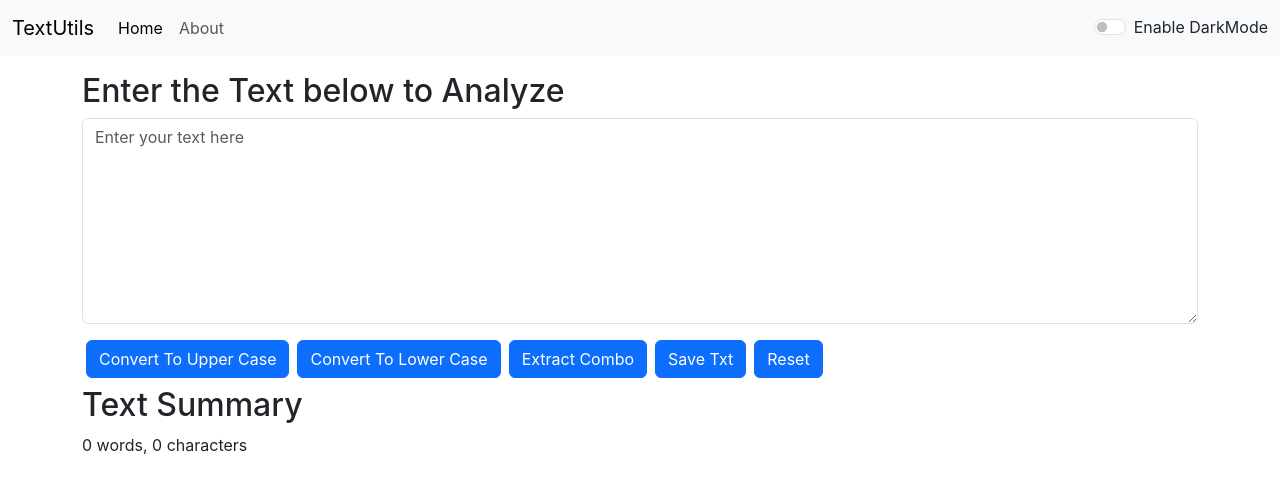
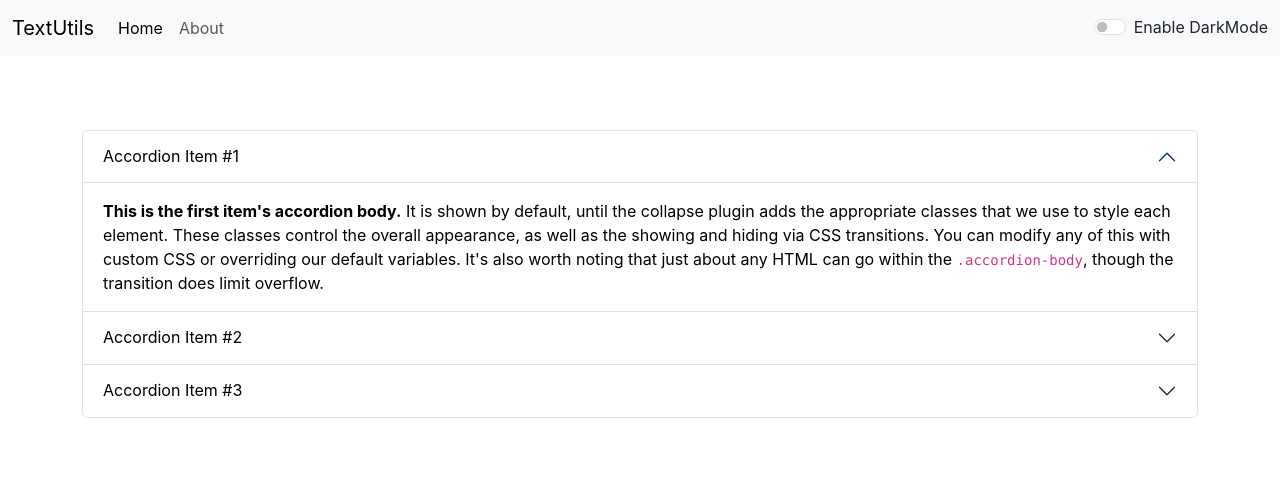
Before and after one commit to deepak-kumar001/text-utils, a React (Create React App) app: page /about in a window 1280 px wide. Shown: the top 492 px of the page. Built offline with nearby package versions, Linux system fonts and the light colour scheme.

Commit message:
added about and router

```diff
--- a/package.json
+++ b/package.json
@@ -8,6 +8,7 @@
     "@testing-library/user-event": "^13.5.0",
     "react": "^18.2.0",
     "react-dom": "^18.2.0",
+    "react-router-dom": "^6.15.0",
     "react-scripts": "5.0.1",
     "web-vitals": "^2.1.4"
   },
--- a/src/App.js
+++ b/src/App.js
@@ -3,7 +3,14 @@ import { useState } from 'react';
 import './App.css';
 import Navbar from './Components/Navbar';
 import TextForm from './Components/TextForm';
+import About from './Components/About';
 import Alert from './Components/Alert';
+import React from "react";
+import {
+  BrowserRouter as Router,
+  Routes,
+  Route
+} from "react-router-dom";
 
 let timer;
 function App() {
@@ -36,11 +43,18 @@ function App() {
   }
   return (
     <>
-      <Navbar title="TextUtils" aboutText="About" mode={mode} toggleMode={toggleMode}></Navbar>
-      <Alert alert={alert} />
-      <div className="container">
-        <TextForm heading="Enter the Text below to Analyze" mode={mode} showAlert={showAlert}></TextForm>
-      </div>
+      <Router>
+        <Navbar title="TextUtils" aboutText="About" mode={mode} toggleMode={toggleMode}></Navbar>
+        <Alert alert={alert} />
+        <div className="container">
+          <Routes>
+            <Route exact path="/about" element={<About mode={mode}/>}></Route>
+            <Route exact path="/" element={<TextForm heading="Enter the Text below to Analyze" mode={mode} showAlert={showAlert}></TextForm>}>
+              {/* <Home  /> */}
+            </Route>
+          </Routes>
+        </div>
+      </Router>
     </>
   );
 }
--- /dev/null
+++ b/src/Components/About.js
@@ -0,0 +1,46 @@
+import React from 'react'
+
+export default function About(props) {
+    return (
+        <div>
+            <div className="accordion mt-4" id="accordionExample">
+                <div className="accordion-item">
+                    <h2 className="accordion-header">
+                        <button style={{backgroundColor:props.mode==="dark"?"#1a164e":"white", color:props.mode==="dark"?"white":"black"}} className="accordion-button" type="button" data-bs-toggle="collapse" data-bs-target="#collapseOne" aria-expanded="true" aria-controls="collapseOne">
+                            Accordion Item #1
+                        </button>
+                    </h2>
+                    <div style={{backgroundColor:props.mode==="dark"?"#1a164ee3":"white", color:props.mode==="dark"?"white":"black"}} id="collapseOne" className="accordion-collapse collapse show" data-bs-parent="#accordionExample">
+                        <div className="accordion-body">
+                            <strong>This is the first item's accordion body.</strong> It is shown by default, until the collapse plugin adds the appropriate classes that we use to style each element. These classes control the overall appearance, as well as the showing and hiding via CSS transitions. You can modify any of this with custom CSS or overriding our default variables. It's also worth noting that just about any HTML can go within the <code>.accordion-body</code>, though the transition does limit overflow.
+                        </div>
+                    </div>
+                </div>
+                <div className="accordion-item">
+                    <h2 className="accordion-header">
+                        <button style={{backgroundColor:props.mode==="dark"?"#1a164e":"white", color:props.mode==="dark"?"white":"black"}} className="accordion-button collapsed" type="button" data-bs-toggle="collapse" data-bs-target="#collapseTwo" aria-expanded="false" aria-controls="collapseTwo">
+                            Accordion Item #2
+                        </button>
+                    </h2>
+                    <div style={{backgroundColor:props.mode==="dark"?"#1a164ee3":"white", color:props.mode==="dark"?"white":"black"}} id="collapseTwo" className="accordion-collapse collapse" data-bs-parent="#accordionExample">
+                        <div className="accordion-body">
+                            <strong>This is the second item's accordion body.</strong> It is hidden by default, until the collapse plugin adds the appropriate classes that we use to style each element. These classes control the overall appearance, as well as the showing and hiding via CSS transitions. You can modify any of this with custom CSS or overriding our default variables. It's also worth noting that just about any HTML can go within the <code>.accordion-body</code>, though the transition does limit overflow.
+                        </div>
+                    </div>
+                </div>
+                <div className="accordion-item">
+                    <h2 className="accordion-header">
+                        <button style={{backgroundColor:props.mode==="dark"?"#1a164e":"white", color:props.mode==="dark"?"white":"black"}} className="accordion-button collapsed" type="button" data-bs-toggle="collapse" data-bs-target="#collapseThree" aria-expanded="false" aria-controls="collapseThree">
+                            Accordion Item #3
+                        </button>
+                    </h2>
+                    <div style={{backgroundColor:props.mode==="dark"?"#1a164ee3":"white", color:props.mode==="dark"?"white":"black"}} id="collapseThree" className="accordion-collapse collapse" data-bs-parent="#accordionExample">
+                        <div className="accordion-body">
+                            <strong>This is the third item's accordion body.</strong> It is hidden by default, until the collapse plugin adds the appropriate classes that we use to style each element. These classes control the overall appearance, as well as the showing and hiding via CSS transitions. You can modify any of this with custom CSS or overriding our default variables. It's also worth noting that just about any HTML can go within the <code>.accordion-body</code>, though the transition does limit overflow.
+                        </div>
+                    </div>
+                </div>
+            </div>
+        </div>
+    )
+}
--- a/src/Components/Alert.js
+++ b/src/Components/Alert.js
@@ -2,10 +2,12 @@ import React from 'react'
 
 export default function Alert(props) {
     return (
-        props.alert && <div>
-            <div class={`alert alert-${props.alert.type}`} role="alert">
-                {props.alert.msg}
-            </div>
+        <div style={{height:"50px"}}>
+            {props.alert && <div>
+                <div className={`alert alert-${props.alert.type}`} role="alert">
+                    {props.alert.msg}
+                </div>
+            </div>}
         </div>
     )
 }
--- a/src/Components/Navbar.js
+++ b/src/Components/Navbar.js
@@ -1,7 +1,14 @@
 import React from 'react'
 import PropTypes from 'prop-types'
+import { Link } from 'react-router-dom';
 
 export default function Navbar(props) {
+  const handleActive = (event) => {
+    // console.log(event.target.classList)
+    Array.from(document.getElementsByClassName("nav-link")).map(element=>{return element.classList.remove("active")});
+    // document.getElementsByClassName("nav-link").forEach(element=>{element.classList.remove("active")});
+    event.target.classList.add("active");
+  }
   return (
     <nav className="navbar navbar-expand-lg bg-body-tertiary" data-bs-theme={props.mode}>
       <div className="container-fluid">
@@ -12,15 +19,15 @@ export default function Navbar(props) {
         <div className="collapse navbar-collapse" id="navbarSupportedContent">
           <ul className="navbar-nav me-auto mb-2 mb-lg-0">
             <li className="nav-item">
-              <a className="nav-link active" aria-current="page" href="/">Home</a>
+              <Link onClick={handleActive} className="nav-link active" aria-current="page" to="/">Home</Link>
             </li>
             <li className="nav-item">
-              <a className="nav-link" href="/">{props.aboutText}</a>
+              <Link onClick={handleActive} className="nav-link" to="/about">{props.aboutText}</Link>
             </li>
           </ul>
           <div className="form-check form-switch">
             <input className="form-check-input" type="checkbox" onClick={props.toggleMode} role="switch" id="flexSwitchCheckDefault"/>
-              <label className={`form-check-label text-${props.mode=='dark'?'light':'dark'}`} htmlFor="flexSwitchCheckDefault">Enable DarkMode</label>
+              <label className={`form-check-label text-${props.mode==='dark'?'light':'dark'}`} htmlFor="flexSwitchCheckDefault">Enable DarkMode</label>
           </div>
           {/* <form className="d-flex" role="search">
             <input className="form-control me-2" type="search" placeholder="Search" aria-label="Search" />
--- a/src/Components/TextForm.js
+++ b/src/Components/TextForm.js
@@ -31,10 +31,10 @@ export default function TextForm(props) {
         }
     };
     const handleSaveTxt = () => {
-        if(text == ""){
-            props.showAlert("There is nothing to save. Please input some text.","warning");
-            return
-        }
+        // if(text === ""){
+        //     props.showAlert("There is nothing to save. Please input some text.","warning");
+        //     return
+        // }
         const element = document.createElement('a');
         const file = new Blob([text], { type: 'text/plain' });
         element.href = URL.createObjectURL(file);
@@ -42,6 +42,13 @@ export default function TextForm(props) {
         document.body.appendChild(element);
         element.click();
         document.body.removeChild(element);
+    };
+    const handleCopy = (event) => {
+        // setText("");
+        document.getElementById('exampleFormControlTextarea1').select();
+        navigator.clipboard.writeText(text);
+        props.showAlert("Text Copied to Clipboard.","success")
+
     };
     const handleReset = () => {
         setText("");
@@ -57,16 +64,18 @@ export default function TextForm(props) {
             <div>
                 <h2 className='mt-3'>{props.heading}</h2>
                 <div className="mb-3">
-                    <textarea className="form-control" style={{backgroundColor:props.mode==='light'?'white':'#4e3939',color:props.mode==='light'?'black':'white'}} placeholder="Enter your text here" placeholderTextColor={props.mode==='dark'?'white':'black'} value={text} onChange={onChangeEvent} id="exampleFormControlTextarea1" rows="8"></textarea>
+                    <textarea className={`form-control ${props.mode === 'light' ? 'placeholder-light' : 'placeholder-dark'}`} style={{backgroundColor:props.mode==='light'?'white':'rgb(45 38 133)',color:props.mode==='light'?'black':'white'}} placeholder="Enter your text here" value={text} onChange={onChangeEvent} id="exampleFormControlTextarea1" rows="8"></textarea>
                 </div>
-                <button className="btn btn-primary mx-1" onClick={handleUpperClick} >Convert To Upper Case</button>
-                <button className="btn btn-primary mx-1" onClick={handleLowerClick} >Convert To Lower Case</button>
-                <button className="btn btn-primary mx-1" onClick={handleExtractCombo} >Extract Combo</button>
-                <button className="btn btn-primary mx-1" onClick={handleSaveTxt} >Save Txt</button>
-                <button className="btn btn-primary mx-1" onClick={handleReset} >Reset</button>
+                <button disabled={text.length===0} className="btn btn-primary mx-1 my-1" onClick={handleUpperClick} >Convert To Upper Case</button>
+                <button disabled={text.length===0} className="btn btn-primary mx-1 my-1" onClick={handleLowerClick} >Convert To Lower Case</button>
+                <button disabled={text.length===0} className="btn btn-primary mx-1 my-1" onClick={handleExtractCombo} >Extract Combo</button>
+                <button disabled={text.length===0} className="btn btn-primary mx-1 my-1" onClick={handleCopy} >Copy to Clipboard</button>
+                <button disabled={text.length===0} className="btn btn-primary mx-1 my-1" onClick={handleSaveTxt} >Save Txt</button>
+                <button disabled={text.length===0} className="btn btn-primary mx-1 my-1" onClick={handleReset} >Reset</button>
             </div>
             <h2 className='mt-2'>Text Summary</h2>
-            <p>{text.length>0?text.trim().split(/\s+|\n+/).length:0} words, {text.length} characters</p>
+            {/* <p>{text.length>0?text.trim().split(/\s+|\n+/).length:0} words, {text.length} characters</p> */}
+            <p>{text.split(/\s+|\n+/).filter(element=>{return element.length !==0}).length} words, {text.length} characters</p>
         </>
     )
 }
--- a/src/index.css
+++ b/src/index.css
@@ -11,3 +11,11 @@ code {
   font-family: source-code-pro, Menlo, Monaco, Consolas, 'Courier New',
     monospace;
 }
+
+.placeholder-light::placeholder {
+  color: #585757;
+}
+
+.placeholder-dark::placeholder {
+  color: rgb(158, 154, 154);
+}
```
Also changed, not shown: 1 other file (tests, documents, lock files or other folders).
